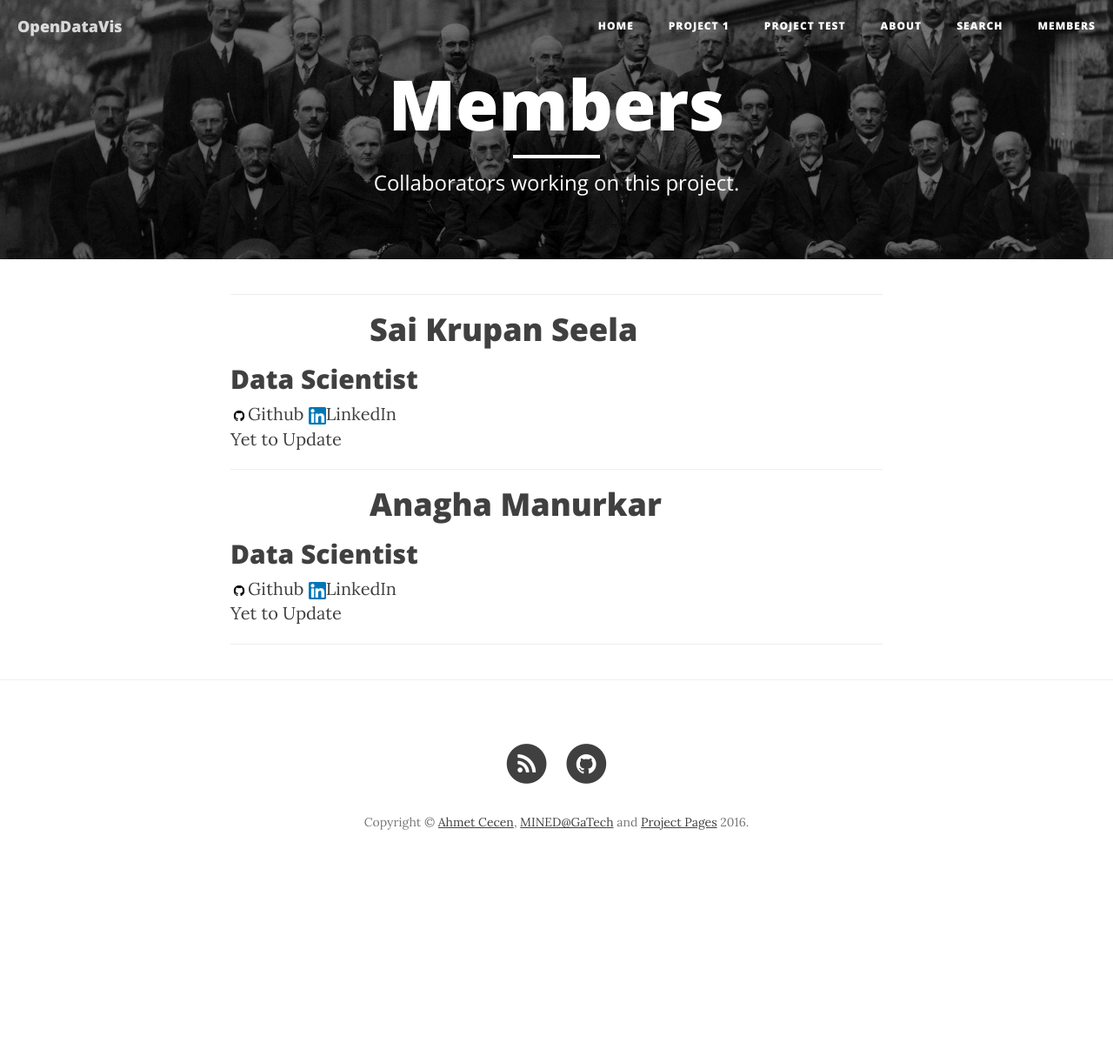
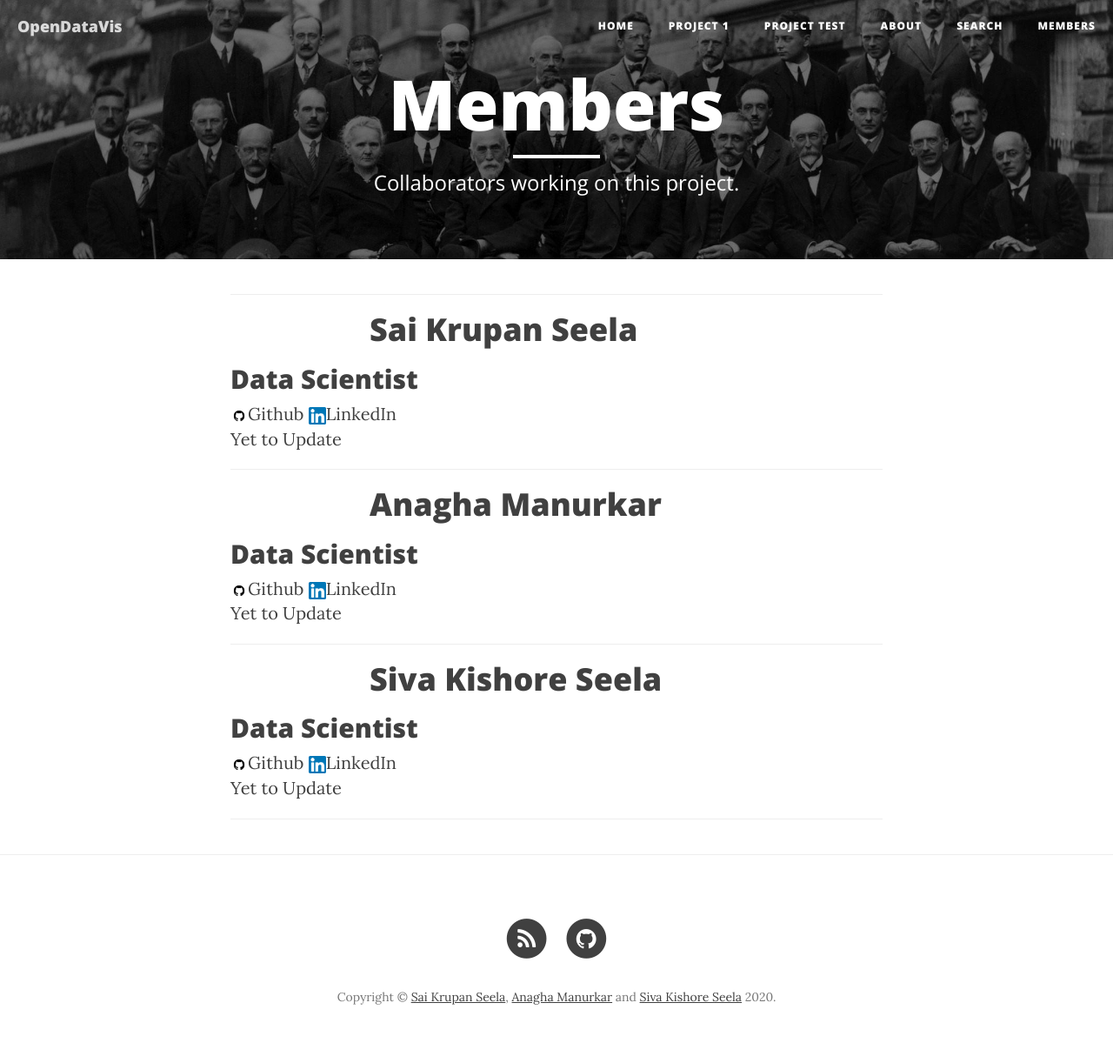
Before and after one commit to opendatavis/opendatavis.github.io, a Jekyll site: the page built from members.html, in a window 1280 px wide. Shown: the whole page at 87% size. Built offline with Jekyll 4.4.1, drawn with Linux system fonts in a browser that asks for light colours; nearby versions of some CDN libraries; before the commit the page ends 1021 px from its top, so only the background shows below that.

Commit message:
Footer links

```diff
--- a/_data/members.yml
+++ b/_data/members.yml
@@ -15,3 +15,11 @@
   linkedin: "https://www.linkedin.com/in/anaghamanurkar/"
   bio: Yet to Update
   visible: true
+
+- name: Siva Kishore Seela
+  role: Data Scientist
+  img: ""
+  github: krupanss
+  linkedin: "https://www.linkedin.com/in/sivakishore92/"
+  bio: Yet to Update
+  visible: true
--- a/_includes/footer.html
+++ b/_includes/footer.html
@@ -69,7 +69,7 @@
                     </li>
                     {% endif %}
                 </ul>
-                <p class="copyright text-muted"> Copyright © <a href="http://ahmetcecen.github.io/" target="_blank">Ahmet Cecen</a>,  <a href="http://mined.gatech.edu/" target="_blank">MINED@GaTech</a> and <a href="https://github.com/projectpages" target="_blank">Project Pages</a> 2016. </p>
+                <p class="copyright text-muted"> Copyright © <a href="https://www.linkedin.com/in/krupan/" target="_blank">Sai Krupan Seela</a>,  <a href="https://www.linkedin.com/in/anaghamanurkar/" target="_blank">Anagha Manurkar</a> and <a href="https://www.linkedin.com/in/sivakishore92/" target="_blank">Siva Kishore Seela</a> 2020. </p>
             </div>
         </div>
     </div>
```
